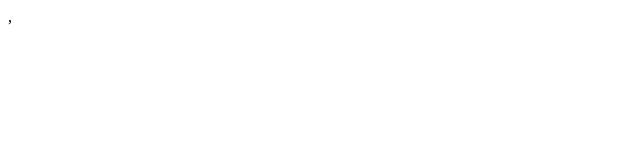
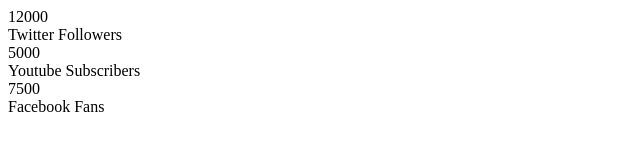
Before and after one commit to TreyK95/incrementing_counter, a plain HTML site: page index.html in a window 1280 px wide. Shown: the whole page, without its empty margins (0-640 px from the left). Drawn offline with Linux system fonts and the light colour scheme.

Commit message:
HTML complete

```diff
--- a/index.html
+++ b/index.html
@@ -8,7 +8,21 @@
     <title>Incrementing Counter</title>
   </head>
   <body>
-    ,
+    <div class="counter-container">
+      <i class="fab fa-twitter-3x"></i>
+      <div class="counter" data-target="12000">12000</div>
+      <span>Twitter Followers</span>
+    </div>
+    <div class="counter-container">
+      <i class="fab fa-youtube-3x"></i>
+      <div class="counter" data-target="5000">5000</div>
+      <span>Youtube Subscribers</span>
+    </div>
+    <div class="counter-container">
+      <i class="fab fa-facebook-3x"></i>
+      <div class="counter" data-target="7500">7500</div>
+      <span>Facebook Fans</span>
+    </div>
     <script src="script.js"></script>
   </body>
 </html>
```
